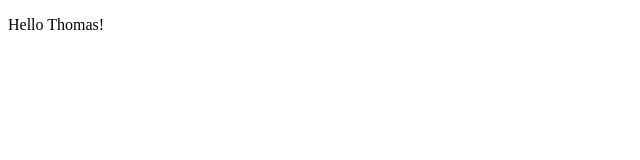
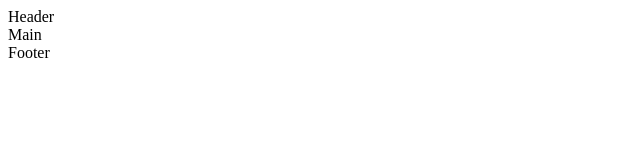
Before and after one commit to Fl0W97/CI_love_running_walkthrough, a plain HTML site: page index.html in a window 1280 px wide. Shown: the whole page, without its empty margins (0-640 px from the left). Drawn offline with Linux system fonts and the light colour scheme.

Commit message:
created header, main and footer elemenets

```diff
--- a/index.html
+++ b/index.html
@@ -16,7 +16,15 @@
 </head>
 
 <body>
-    <p>Hello Thomas!</p>
+    <!-- here is space for title and navigation -->
+    <header>Header</header>
+
+    <!-- here is space for content such as intro, schedule, etc -->
+    <main>Main</main>
+
+    <!-- here is space for footer elements-->
+    <footer>Footer</footer>
+
 </body>
 
 </html>
```
